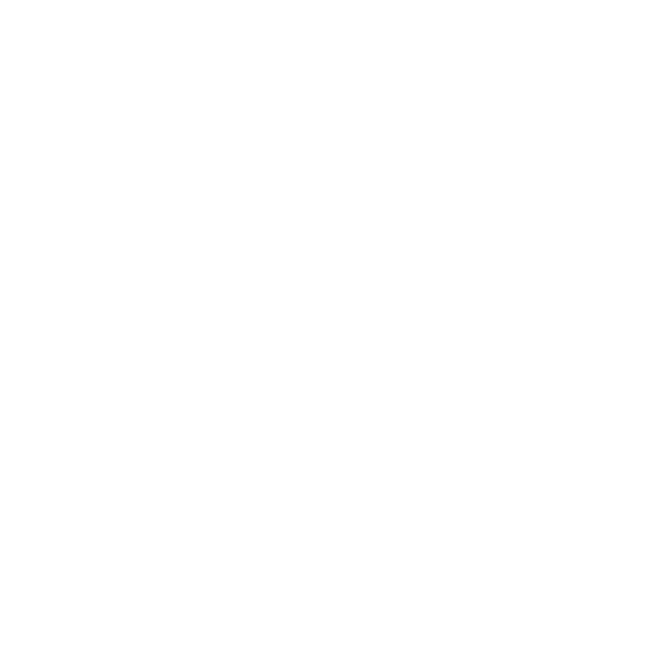
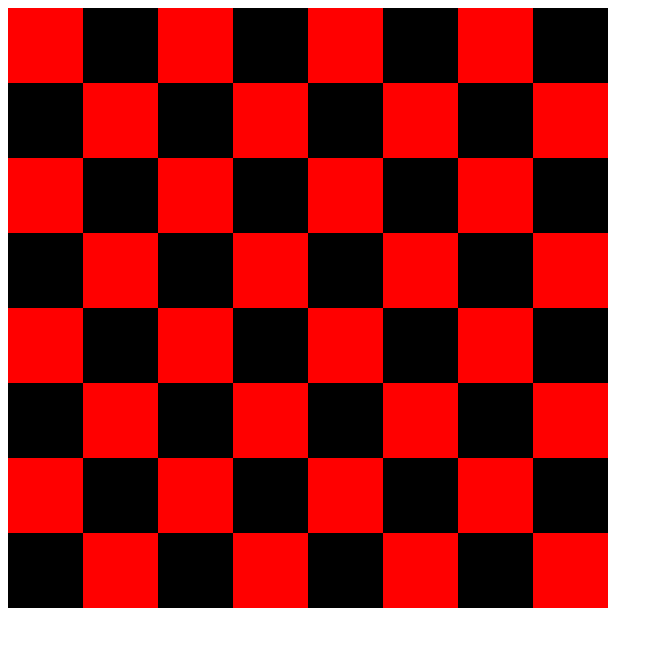
Before and after one commit to dionicia12/checker_board, a plain HTML site: page index.html in a window 1280 px wide. Shown: the whole page, without its empty margins (0-663 px from the left). Drawn offline with Linux system fonts and the light colour scheme.

Commit message:
final updates to the css file for now

```diff
--- a/css/style.css
+++ b/css/style.css
@@ -1,5 +1,22 @@
-board {
+#board {
     background-color: tan;
-    width: 800px;
-    height: 800px;
+    width: 600px;
+    height: 600px;
 }
+
+.row {
+    height: calc(100% / 8);
+    display: flex;
+}
+
+.space {
+    flex: 1;
+}
+
+.red {
+    background-color: red;
+}
+
+.black {
+    background-color: black;
+}
```
